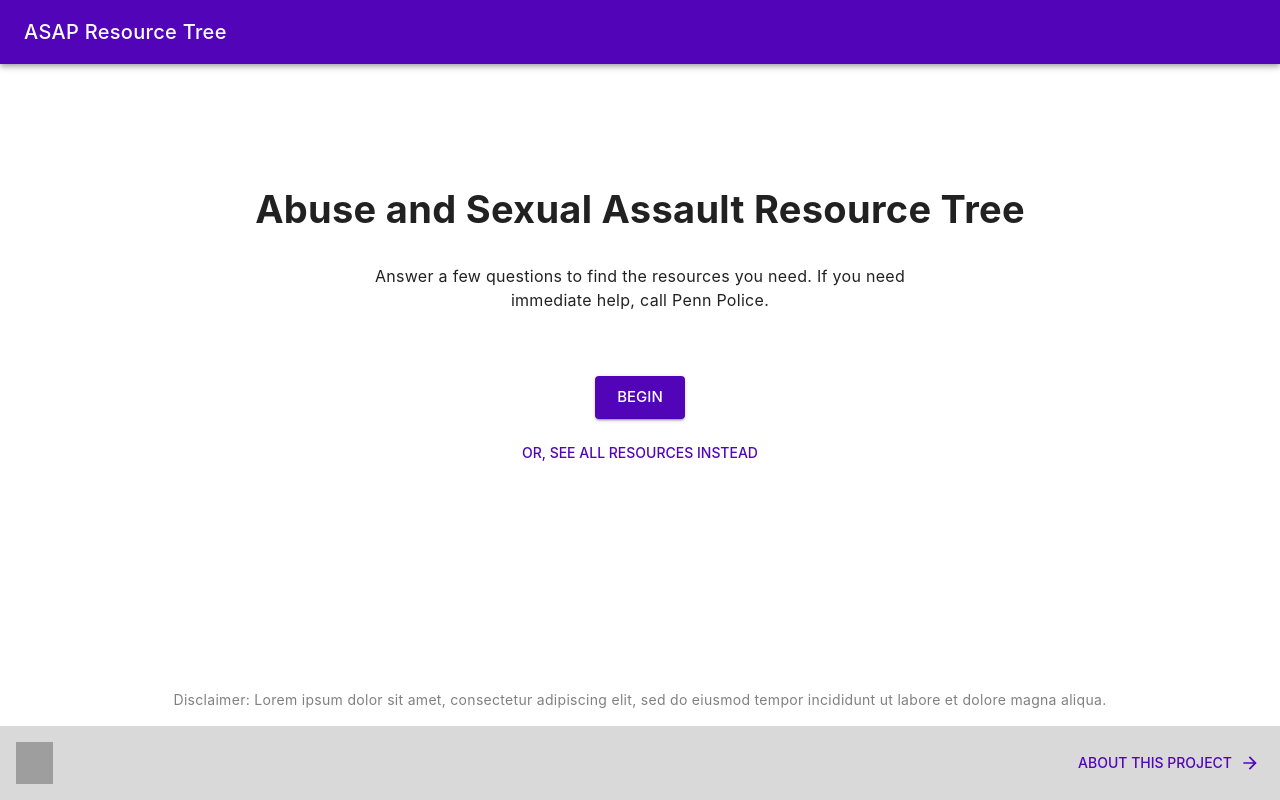
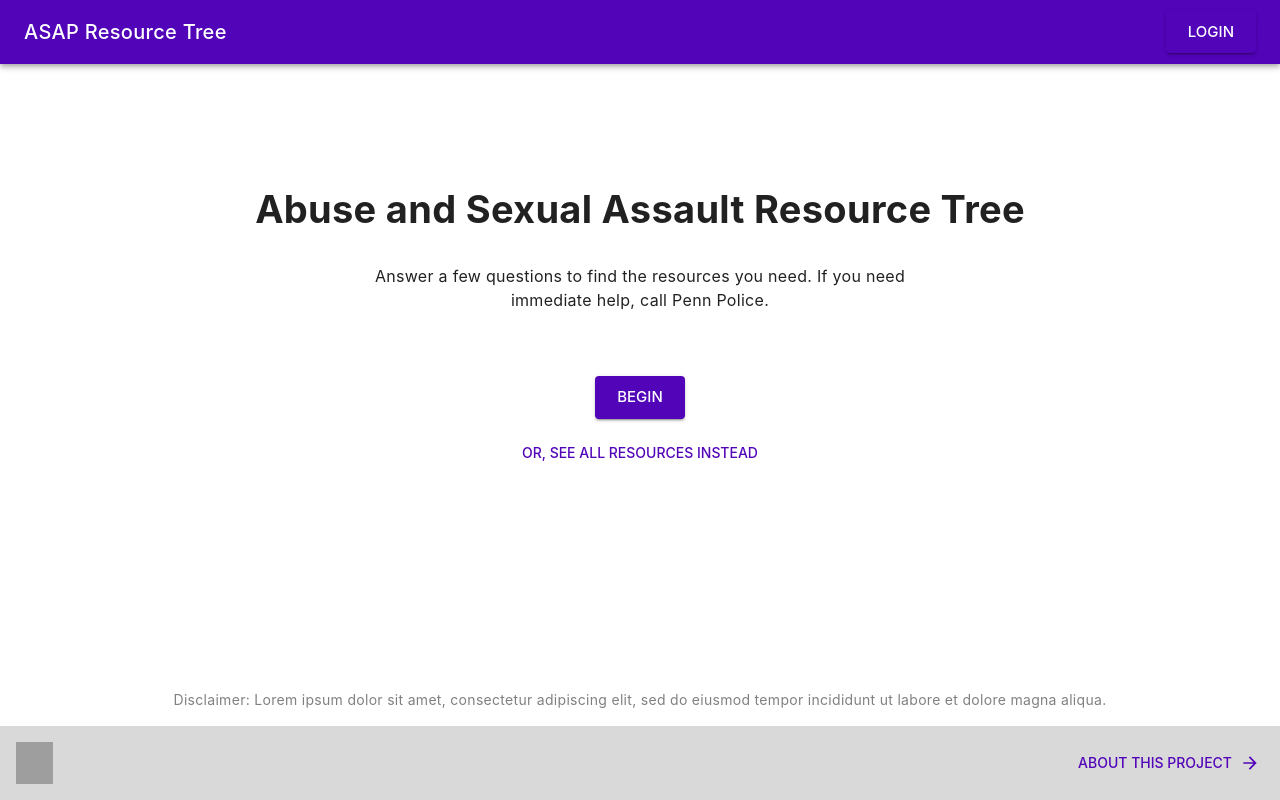
Before and after one commit to hack4impact-upenn/asap-f22, a React (Create React App) app in the folder client/: page /home in a window 1280 px wide. Built offline with nearby package versions, Linux system fonts and the light colour scheme; no server answers; grey boxes are pictures that could not be loaded; a web font is replaced by a local one.

Commit message:
added login button to navbar which goes to login page if not authenticated and questiontable page if authenticated

```diff
--- a/client/src/components/NavBar.tsx
+++ b/client/src/components/NavBar.tsx
@@ -4,8 +4,37 @@ import Box from '@mui/material/Box';
 import Toolbar from '@mui/material/Toolbar';
 import Typography from '@mui/material/Typography';
 import Button from '@mui/material/Button';
+import { Navigate, useNavigate } from 'react-router-dom';
+import { useData } from '../util/api';
+
+// import express from 'express';
+import {
+  UnauthenticatedRoutesWrapper,
+  ProtectedRoutesWrapper,
+  DynamicRedirect,
+  AdminRoutesWrapper,
+} from '../util/routes';
+
+// let path = "";
+// let authenticated = router.get("/authstatus")
 
 function NavBar() {
+  const navigate = useNavigate();
+  const data = useData('auth/authstatus');
+  let buttonText = 'Login';
+  if (!(data === null)) {
+    buttonText = !data.error ? 'Go to Question Table' : 'Login';
+  }
+  const routeChange = () => {
+    // if authenticated --> question page
+    // else login page
+    // <DynamicRedirect unAuthPath="/login" authPath="/question" />;
+    // console.log('before null data check route change login navbar');
+    if (data === null) return null;
+    // console.log('past null data check route change login navbar');
+    return !data.error ? navigate('/users') : navigate('/login');
+  };
+
   return (
     <Box sx={{ background: 'primary' }}>
       <AppBar position="static">
@@ -13,6 +42,12 @@ function NavBar() {
           <Typography variant="h6" component="div" sx={{ flexGrow: 1 }}>
             ASAP Resource Tree
           </Typography>
+          {/* <Typography variant="h6" component="div" sx={{ flexGrow: 1 }}>
+            HELLO
+          </Typography> */}
+          <Button variant="contained" size="large" onClick={routeChange}>
+            {buttonText}
+          </Button>
         </Toolbar>
       </AppBar>
     </Box>
--- a/package.json
+++ b/package.json
@@ -30,6 +30,7 @@
     "axios": "^1.1.2",
     "concurrently": "^7.0.0",
     "cross-env": "^7.0.3",
+    "express": "^4.18.2",
     "react": "^18.2.0",
     "react-dom": "^18.2.0",
     "react-router-dom": "^6.2.2",
```
Also changed, not shown: 2 other files (tests, documents, lock files or other folders).
